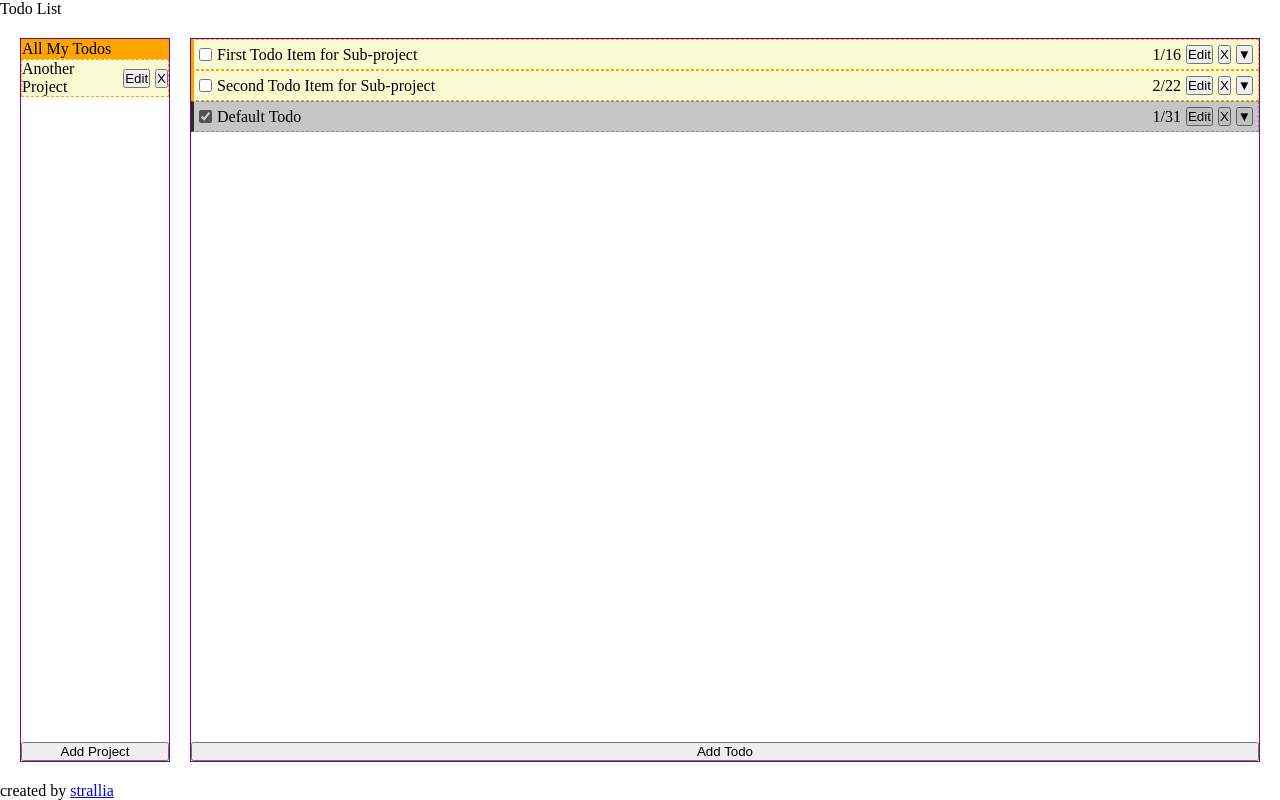
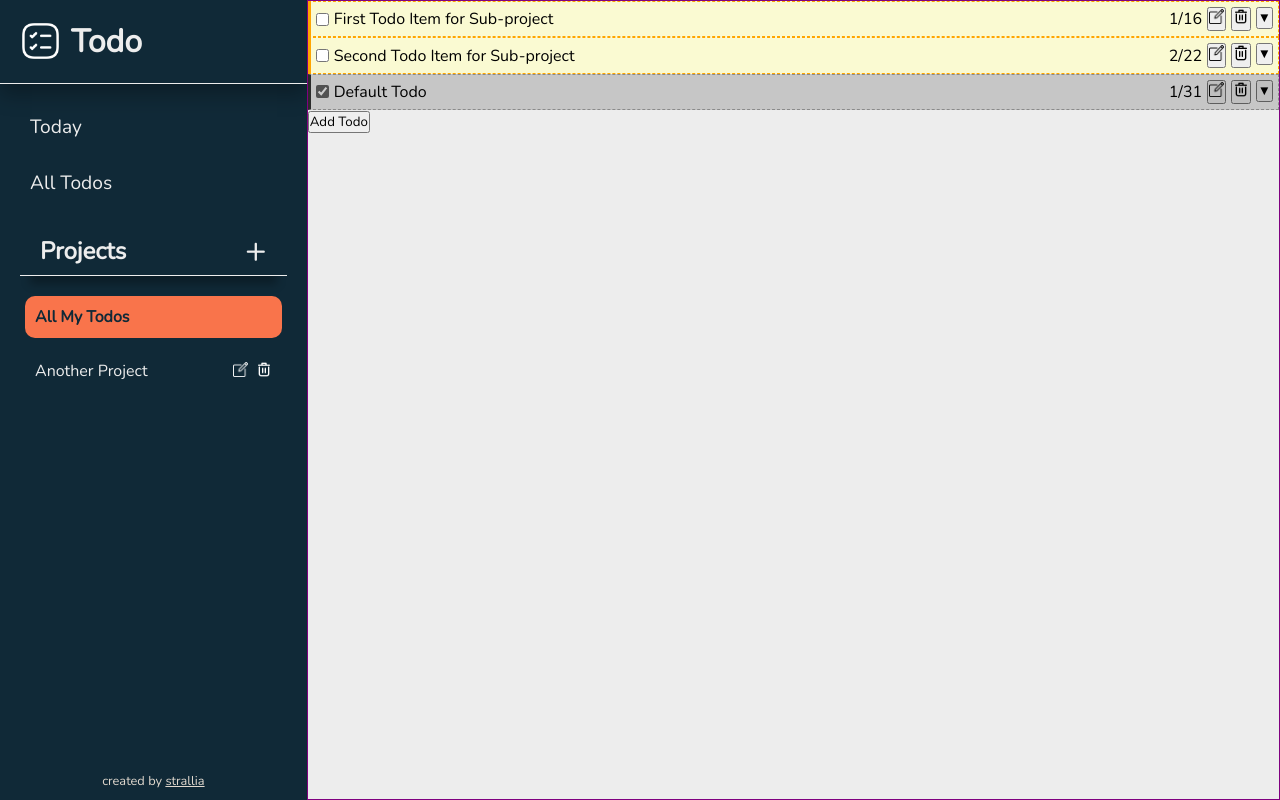
Before and after one commit to strallia/todo-list, a website built with webpack: page src/index.html in a window 1280 px wide. Built offline with nearby package versions, Linux system fonts and the light colour scheme.

Commit message:
Style left menu/project container

```diff
--- a/src/dom.js
+++ b/src/dom.js
@@ -44,6 +44,7 @@ function displayProjectTabs() {
 
     tab.classList.add('tab');
     editBtn.classList.add('edit');
+    deleteBtn.classList.add('delete');
 
     tab.setAttribute('data-id', project.id);
     tab.setAttribute('data-status', '');
@@ -51,8 +52,6 @@ function displayProjectTabs() {
     editBtn.setAttribute('data-id', project.id);
 
     titlePara.textContent = project.title;
-    deleteBtn.textContent = 'X';
-    editBtn.textContent = 'Edit';
 
     titlePara.onclick = (event) => {
       setCurrentProject(event.target.parentNode);
@@ -217,8 +216,6 @@ function displayTodoTabsOfCurrentProject() {
       tab.classList.add('dim');
     }
 
-    editBtn.textContent = 'Edit';
-    deleteBtn.textContent = 'X';
     viewModeBtn.textContent = '▼';
 
     checkbox.onclick = (event) => {
--- a/src/index.html
+++ b/src/index.html
@@ -6,13 +6,27 @@
   <title>Todo List</title>
 </head>
 <body>
-  <header>Todo List</header>
   <div class="content">
-    <div class="container">
-      <div class="projects"></div>
-      <button class="add-project">Add Project</button>
+    <div class="container-menu">
+      <div>
+        <h1>Todo</h1>
+        <div class="container-options">
+          <button class="today">Today</button>
+          <button class="all-todos">All Todos</button>
+        </div>
+      </div>
+      <div class="container-projects">
+        <h3>
+          Projects
+          <button class="add-project">+</button>
+        </h3>
+        <div class="projects"></div>
+      </div>
+      <footer>
+        created by <a href="https://github.com/strallia/todo-list">strallia</a>
+      </footer>
     </div>
-    <div class="container">
+    <div class="container-todos">
       <div class="todos"></div>
       <button class="add-todo">Add Todo</button>
     </div>
@@ -57,8 +71,5 @@
       <button type="reset">Close</button>
     </form>
   </dialog>
-  <footer>
-    created by <a href="https://github.com/strallia/todo-list">strallia</a>
-  </footer>
 </body>
 </html>
--- a/src/styles.css
+++ b/src/styles.css
@@ -1,52 +1,176 @@
+@import url('https://fonts.googleapis.com/css2?family=Nunito&display=swap');
 * {
   margin: 0;
   padding: 0;
   box-sizing: border-box;
   /* outline: 1px solid red; */
+  font-family: 'Nunito', sans-serif;
 }
-
+:root {
+  --navy: #102937;
+  --seagreen: #124d54;
+  --orange: #f9744b;
+  --wheat: #e1d9cf;
+  --sand: #ededed;
+}
 body {
   min-height: 100vh;
   display: grid;
-  grid-template-rows: auto 1fr auto;
+  grid-template-rows: 1fr auto;
+  background-color: var(--sand);
 }
-
 div.content {
-  padding: 20px;
-
   display: grid;
-  grid-template-columns: 150px 1fr;
-  gap: 20px;
-
-  > div {
-    border: 1px solid purple;
-  }
+  grid-template-columns: min-content 1fr;
 }
 
 
 /* CONTAINERS */
-.container {
+.container-menu {
   display: grid;
-  grid-template-rows: 1fr auto;
+  grid-template-rows: auto 1fr auto;
+  gap: 20px;
+  text-align: center;
+  background-color: var(--navy);
+  color: var(--sand);
+  font-size: 16px;
+  height: 100vh;
+  overflow-y: auto;
+
+  h1 {
+    font-size: 2em;
+    display: flex;
+    align-items: center;
+    gap: 10px;
+    padding: 20px;
+    border-bottom: 1px solid var(--sand);
+    box-shadow: 0 10px 20px rgba(0, 0, 0, 0.3);
+    color: var(--sand);
+    position: sticky;
+    top: 0;
+    background-color: var(--navy);
+  }
+  h1:before {
+    content: url('./assets/icons/list.png');
+    zoom: 8%;
+    filter: invert(1);
+  }
+  .container-options {
+    display: grid;
+    gap: 10px;
+    padding: 20px 20px 0 20px;
+    button {
+      padding: 10px;
+    }
+  }
+  .container-projects {
+    display: grid;
+    grid-template-rows: auto 1fr;
+    gap: 10px;
+    padding: 0 20px 0 20px;
+    h3 {
+      display: flex;
+      justify-content: space-between;
+      border-bottom: 1px solid var(--sand);
+      margin-bottom: 10px;
+      font-size: 1.5em;
+      align-items: center;
+      position: sticky;
+      top: 0;
+      background-color: var(--navy);
+      box-shadow: 0 18px 10px -10px rgba(0, 0, 0, 0.3);
+      padding: 0 20px 0 20px;
+      z-index: 1;
+    }
+    button.add-project {
+      font-size: 1.5em;
+    }
+    .add-project:hover {
+      background-color: transparent;
+    }
+  }
+  button {
+    border-radius: 10px;
+    background-color: transparent;
+    border: none;
+    color: inherit;
+    text-align: left;
+    font-size: 1.2em;
+  }
+  button:hover {
+    background-color: var(--seagreen);
+    font-weight: bold;
+  }
+  footer {
+    color: var(--wheat);
+    font-size: 0.8em;
+    padding-bottom: 10px;
+    a,
+    a:visited {
+      color: inherit;
+    }
+  }
+}
+.container-todos {
+  border: 1px solid purple;
+}
+
+
+/* EDIT and DELETE BUTTONS */
+button.edit:after {
+  content: url('./assets/icons/edit.png');
+  zoom: 3%;
+}
+button.delete:after {
+  content: url('./assets/icons/delete.png');
+  zoom: 3%;
 }
 
 
 /* PROJECTS */
 div.projects {
+  display: grid;
+  grid-auto-rows: min-content;
+  gap: 10px;
+  padding: 0 5px 0 5px;
+
   > .tab {
-    background-color: lightgoldenrodyellow;
-    border: 1px dashed orange;
     display: grid;
     grid-template-columns: 1fr auto auto;
-    gap: 5px;
     align-items: center;
+    padding: 10px;
+    display: flex;
+    border-radius: 10px;
+    gap: 8px;
 
+    p {
+      width: 190px;
+      text-align: left;
+      margin-right: auto;
+      white-space: nowrap;
+      overflow: hidden;
+      text-overflow: ellipsis;
+    }
     &[data-status="open"] {
-      background-color: orange;
+      background-color: var(--orange);
+      color: var(--navy);
+      font-weight: bold;
     }
     button {
       height: min-content;
+      padding: 0;
     }
+    button:hover {
+      font-weight: normal;
+    }
+    button.edit:after,
+    button.delete:after {
+      filter: invert(1);
+    }
+  }
+  > .tab:hover {
+    background-color: var(--seagreen);
+    font-weight: bold;
   }
 }
 
```
Also changed, not shown: src/assets/icons/delete.png (added), src/assets/icons/edit.png (added), src/assets/icons/list.png (added).
